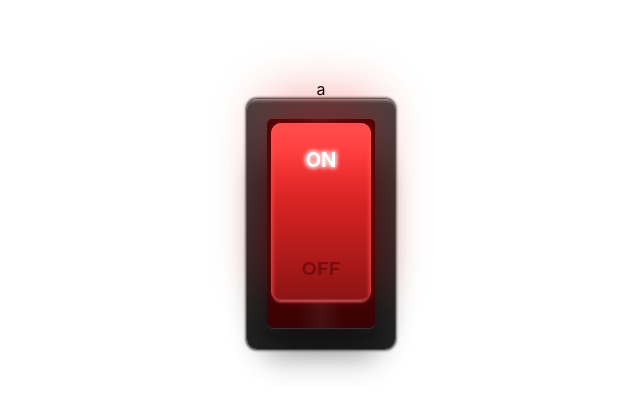
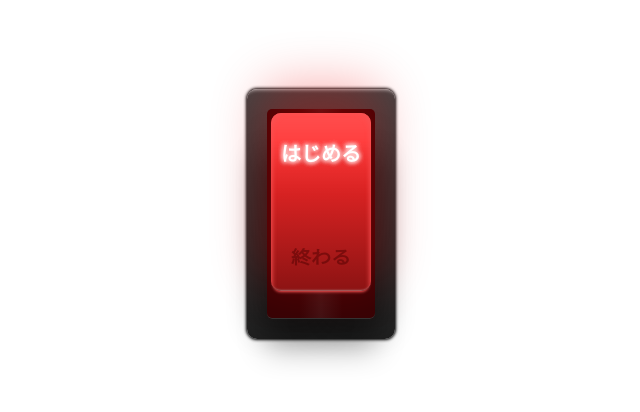
Before and after one commit to yuyaamano23/random-button-webview, a Next.js app: page / in a window 1280 px wide. Shown: the part 186-598 px from the top of the page, without its empty margins (319-959 px from the left). Built offline with nearby package versions, Linux system fonts and the light colour scheme.

Commit message:
mainボタン設置

```diff
--- a/pages/index.tsx
+++ b/pages/index.tsx
@@ -24,18 +24,17 @@ export default function Home() {
 			</Head>
 
 			<main className={styles.main}>
-				<Link href="/button">
-					<a>a</a>
-				</Link>
+				<Link href="/button" passHref>
 					<div className={`${styles.btnSwitch} ${styles.btnSwitchWrap}`}>
 						<input type="checkbox" id="onoff" name="onoff" />
 						<div className={styles.btnSwitchBg}>
 							<label className={styles.btnSwitchIn} htmlFor="onoff">
-							<span className={styles.on}>ON</span>
-							<span className={styles.off}>OFF</span>
+								<span className={styles.on}>はじめる</span>
+								<span className={styles.off}>終わる</span>
 							</label>
 						</div>
 					</div>
+				</Link>
 			</main>
 		</div>
 	);
```
Lines whose indentation alone changed are shown as unchanged.
